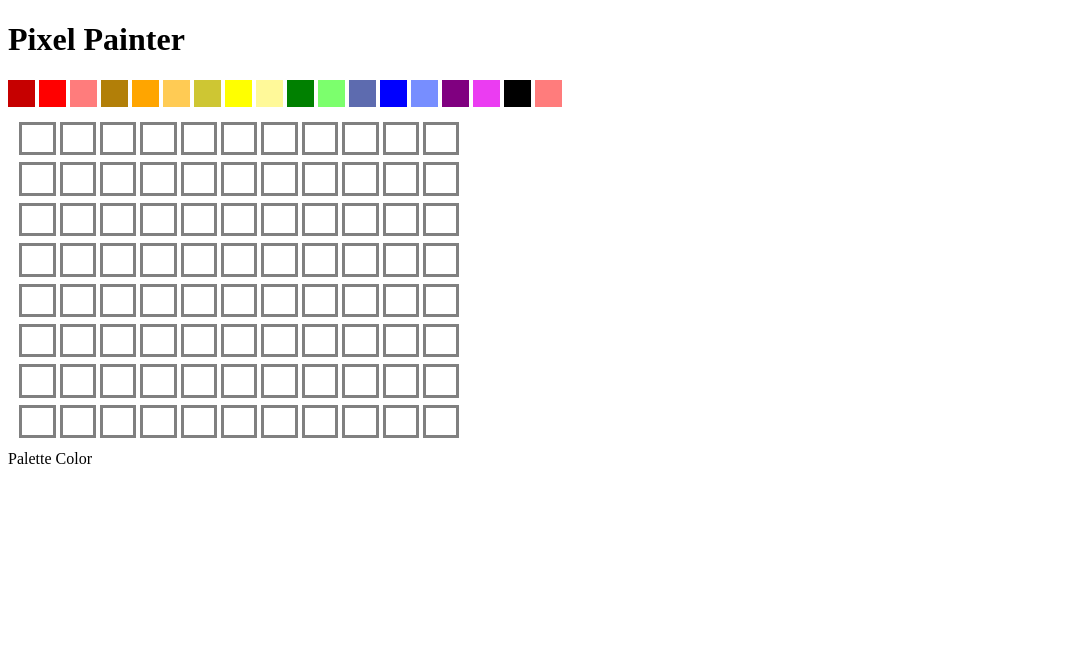
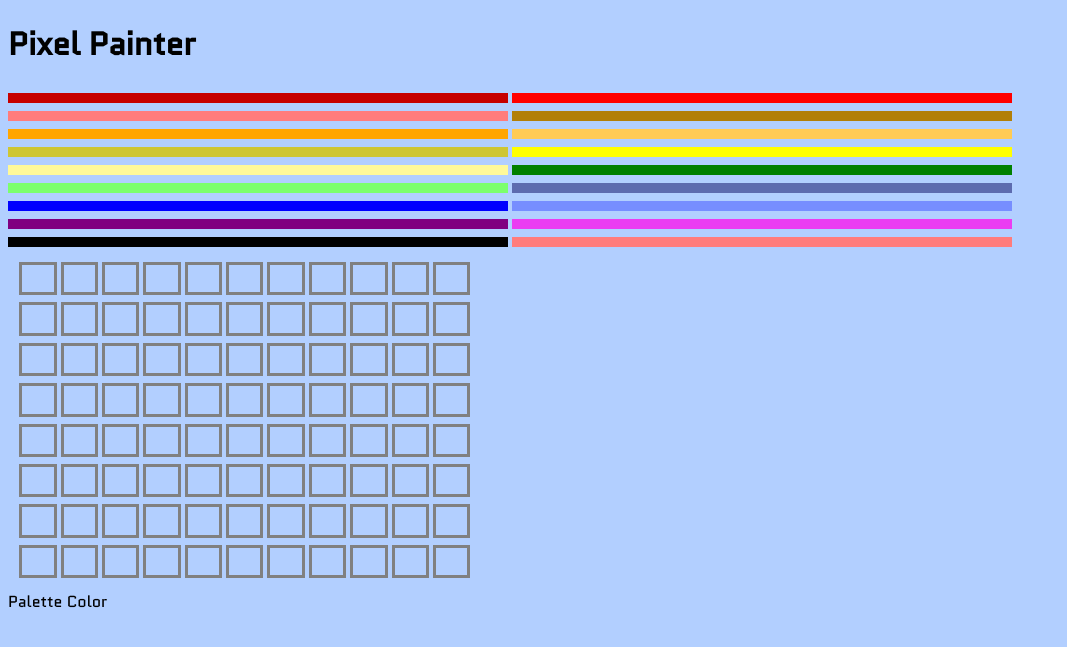
Before and after one commit to natashabibbs/pixel-painter, a plain HTML site: page index.html in a window 1280 px wide. Shown: the top 647 px of the page, without its empty margins (0-1067 px from the left). Drawn offline with Linux system fonts and the light colour scheme.

Commit message:
Update styles.css

```diff
--- a/styles.css
+++ b/styles.css
@@ -77,13 +77,13 @@
 }
 
 .pallete {
-     width: 27px;
-   height:27px;
-   display: inline-block;
+  width: 500px;
+  height: 10px;
+  display: inline-block;
 }
 
 #selectedColorName {
-   width: 15px;
+   width: 18px;
    height:15px;
 }
 
@@ -105,5 +105,17 @@
   height: 5px;
   margin: 0px 0px 0px 0px;
   padding: .7em;
-  width: 8px;
+  width: 9px;
 }
+
+p {
+  font-family: 'Quantico', sans-serif;
+}
+
+ h1 {
+  font-family: 'Quantico', sans-serif;
+}
+
+body {
+  background-color: #b2cfff;
+}
```
